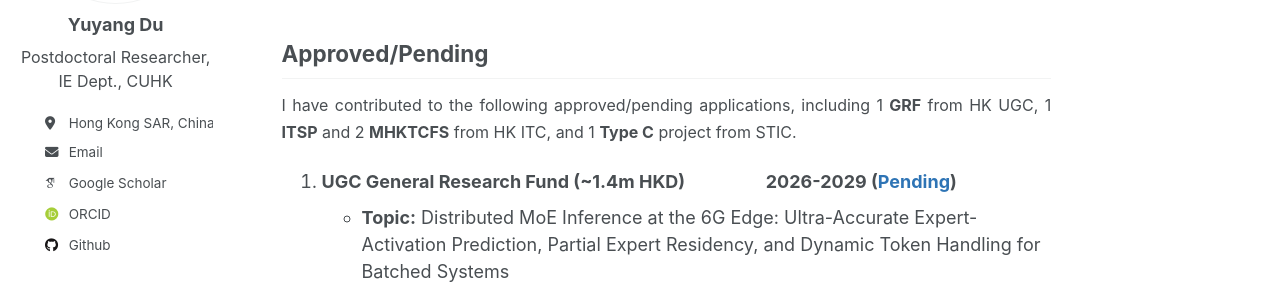
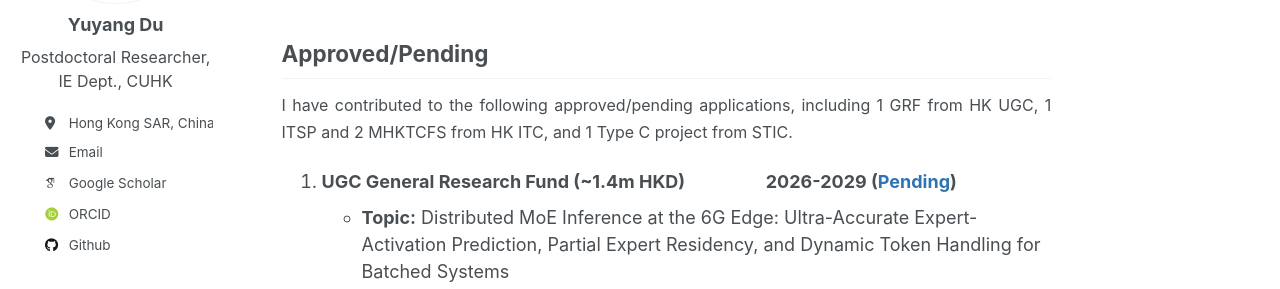
Before and after one commit to yuyangdu01/yuyangdu01.github.io, a Jekyll site: the page built from _pages/funding.md, in a window 1280 px wide and 1232 px high. Shown: the part 287-576 px from the top of the window. Built offline with Jekyll 4.4.1, drawn with Linux system fonts in a browser that asks for light colours; some web fonts are replaced.

Commit message:
Update funding.md

```diff
--- a/_pages/funding.md
+++ b/_pages/funding.md
@@ -17,7 +17,7 @@ a {
 
 Approved/Pending
 ------
-<p style="text-align: justify;"><font size=3> I have contributed to the following approved/pending applications, including 1 <b>GRF</b> from HK UGC, 1 <b>ITSP</b> and 2 <b>MHKTCFS</b> from HK ITC, and 1 <b>Type C</b> project from STIC.</font></p>
+<p style="text-align: justify;"><font size=3> I have contributed to the following approved/pending applications, including 1 GRF from HK UGC, 1 ITSP and 2 MHKTCFS from HK ITC, and 1 Type C project from STIC.</font></p>
 
 
 
```
